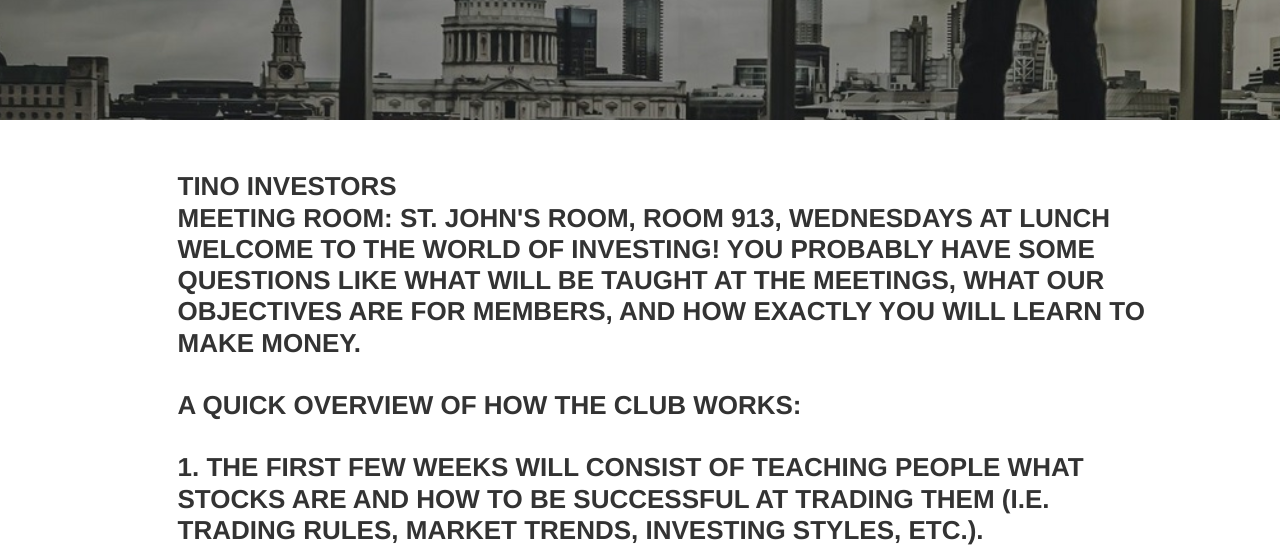
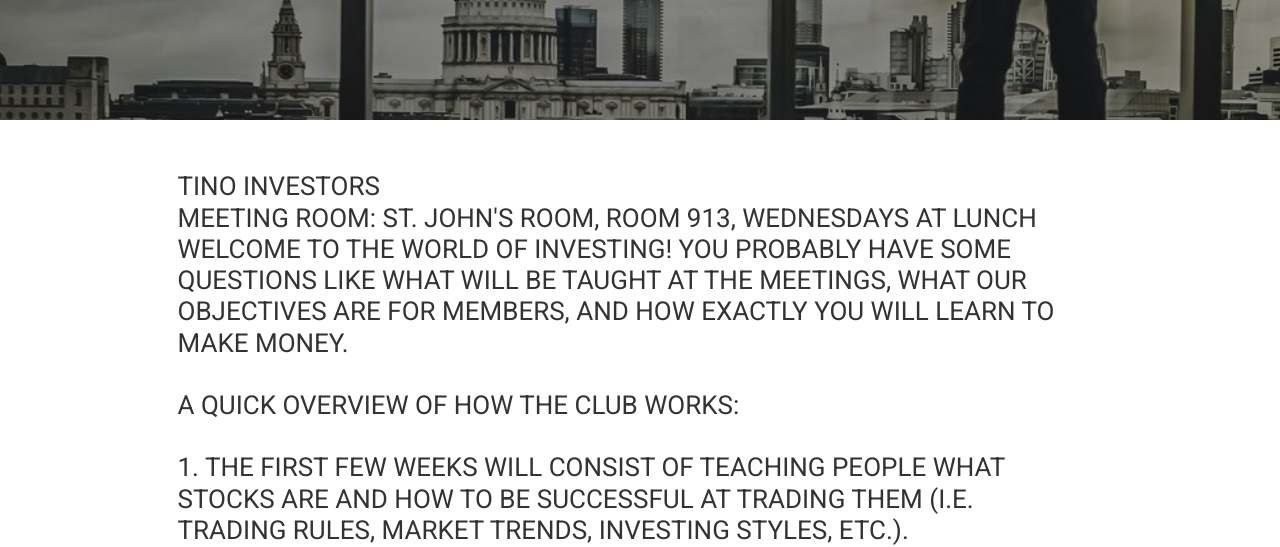
Before and after one commit to TinoInvestors/tinoinvestors.github.io, a plain HTML site: page about.html in a window 1280 px wide. Shown: the part 254-801 px from the top of the page. Drawn offline with nearby package versions, Linux system fonts and the light colour scheme.

Commit message:
Font Update

```diff
--- a/about.html
+++ b/about.html
@@ -9,7 +9,7 @@
 
 		<!-- Latest compiled and minified CSS -->
 		<link rel="stylesheet" href="http://maxcdn.bootstrapcdn.com/bootstrap/3.3.4/css/bootstrap.min.css">
-
+		<link href='http://fonts.googleapis.com/css?family=Roboto' rel='stylesheet' type='text/css'>
 
 		<link rel="stylesheet" type="text/css" href="menubar.css">
 		<link rel="stylesheet" type="text/css" href="about.css">
@@ -58,7 +58,7 @@
 
 			<div class = "container" style = "width:100%; background : #FFFFFF;">
 				<div id = "textarea">
-					<h2 style = "text-align:left;font-size: 26px;line-height: 1.2em;font-weight: 600;color: #333;">
+					<h2 style = "text-align:left;font-size: 26px;line-height: 1.2em; color: #333; font-family: 'Roboto', sans-serif;">
 						<br>
 						TINO INVESTORS
 						<br>
```
